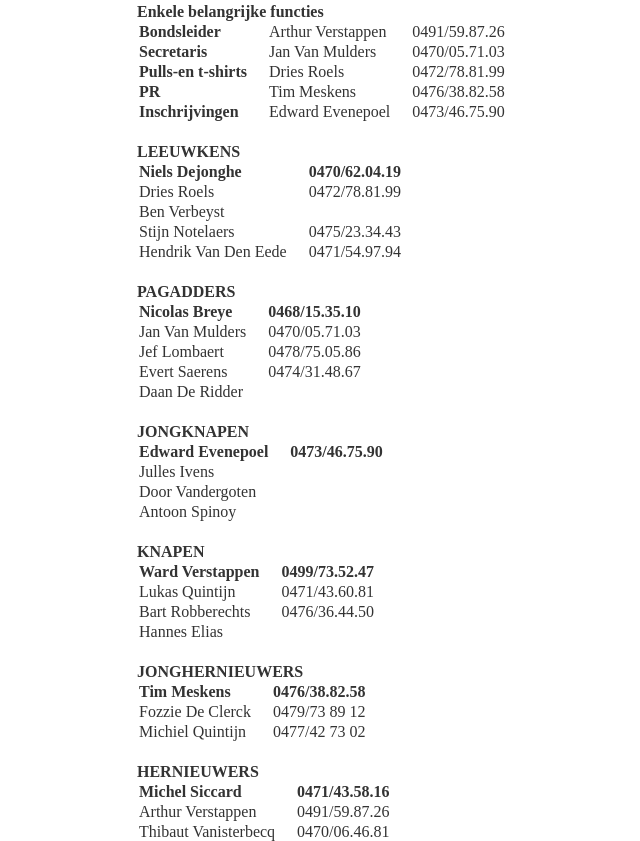
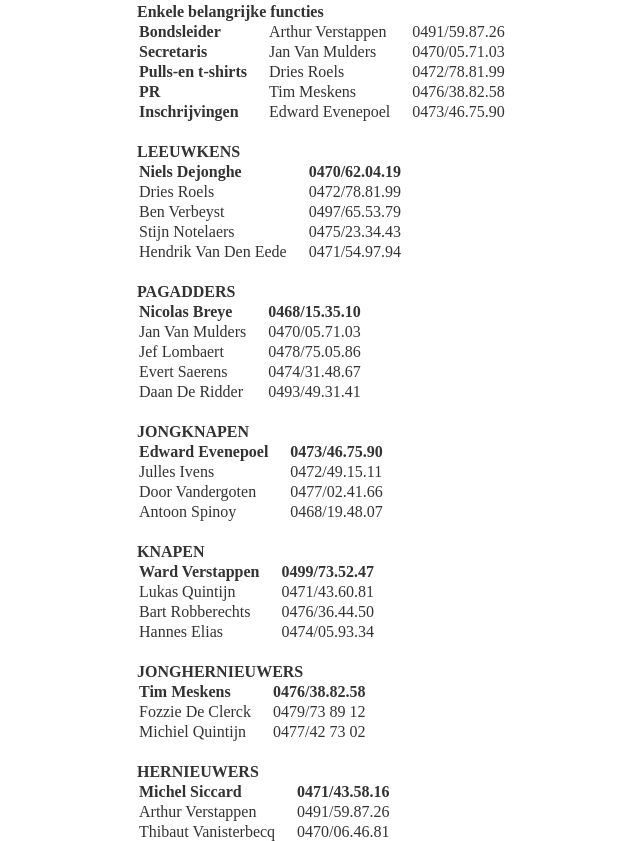
Before and after one commit to nielsdj/nielsdj.github.io, a plain HTML site: page contact.html in a window 1280 px wide. Shown: the part 366-1207 px from the top of the page, without its empty margins (23-663 px from the left). Drawn offline with Linux system fonts and the light colour scheme; a web font is replaced by a local one.

Commit message:
Update contact.html

```diff
--- a/contact.html
+++ b/contact.html
@@ -86,7 +86,7 @@
 				</tr>
 				<tr>
 					<td>Ben Verbeyst</td>
-					<td></td>
+					<td>0497/65.53.79</td>
 				</tr>
 				<tr>
 					<td>Stijn Notelaers</td>
@@ -118,7 +118,7 @@
 				</tr>
 				<tr>
 					<td>Daan De Ridder</td>
-					<td></td>
+					<td>0493/49.31.41</td>
 				</tr>
 			</table>
 			<h4>JONGKNAPEN</h4>
@@ -129,15 +129,15 @@
 				</tr>
 				<tr>
 					<td>Julles Ivens</td>
-					<td></td>
+					<td>0472/49.15.11</td>
 				</tr>
 				<tr>
 					<td>Door Vandergoten</td>
-					<td></td>
+					<td>0477/02.41.66</td>
 				</tr>
 				<tr>
 					<td>Antoon Spinoy</td>
-					<td></td>
+					<td>0468/19.48.07</td>
 				</tr>
 			</table>
 			<h4>KNAPEN</h4>
@@ -156,7 +156,7 @@
 				</tr>
 				<tr>
 					<td>Hannes Elias</td>
-					<td></td>
+					<td>0474/05.93.34</td>
 				</tr>
 			</table>
 			<h4>JONGHERNIEUWERS</h4>
```
